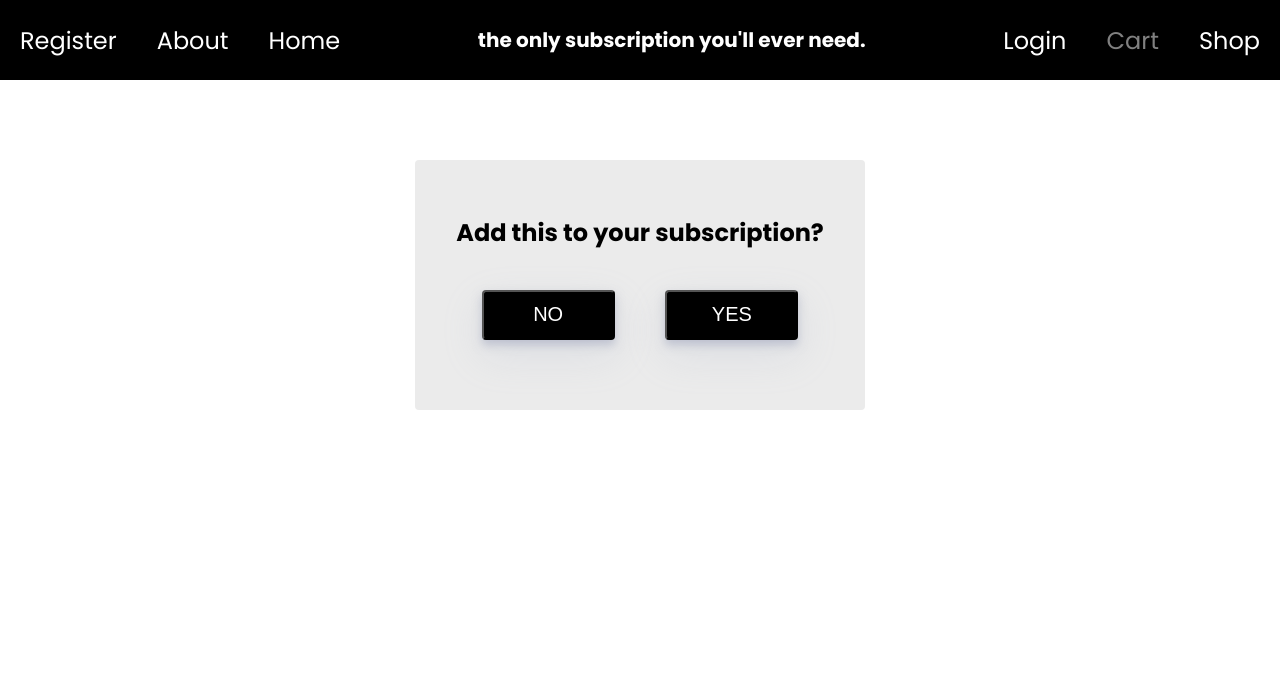
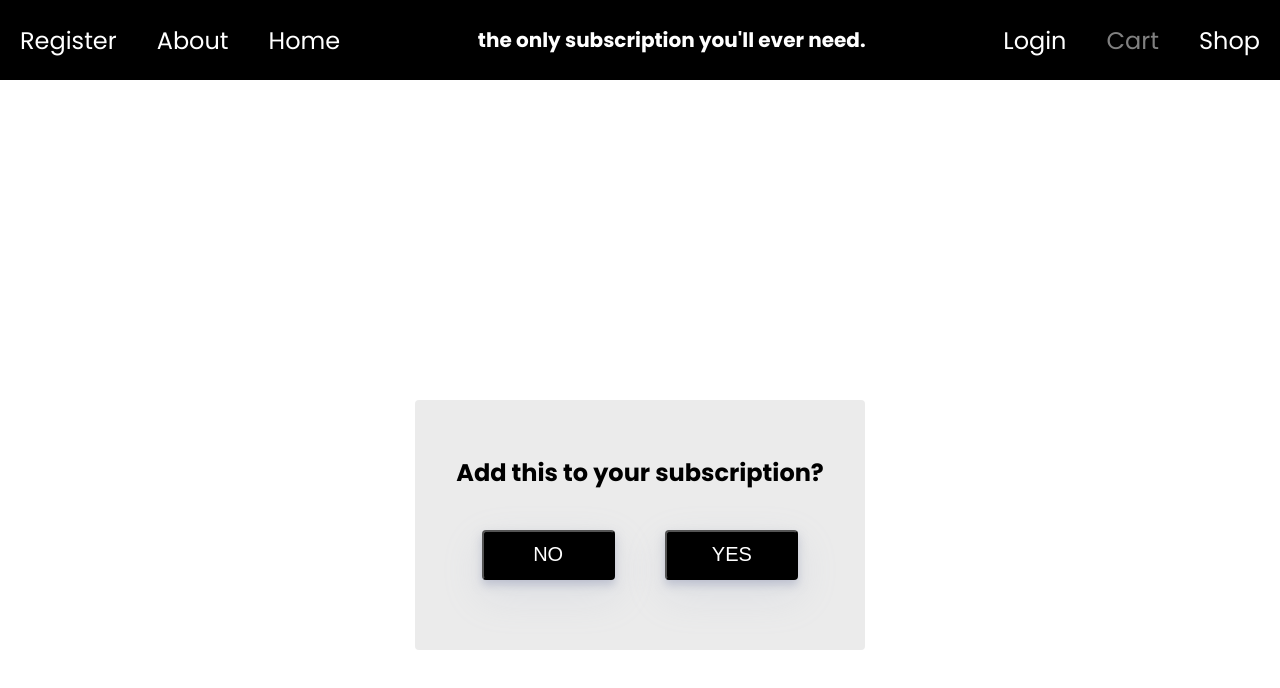
Before and after one commit to vianneychin/Subscribe-to-Smells-That-Matter, a React (Create React App) app: page /cart in a window 1280 px wide. Shown: the top 688 px of the page. Built offline with nearby package versions, Linux system fonts and the light colour scheme.

Commit message:
Add positioning for modal

```diff
--- a/src/Components/ShoppingCart/ContinueModal/styledContinueModal.js
+++ b/src/Components/ShoppingCart/ContinueModal/styledContinueModal.js
@@ -2,6 +2,7 @@ import styled from 'styled-components'
 
 export const StyledContinueModal = styled.div`
   position: absolute;
+  margin-top: 15em;
   display: flex;
   flex-direction: column;
   justify-content: center;
```
